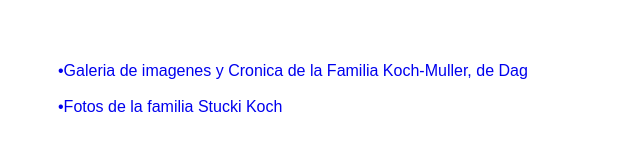
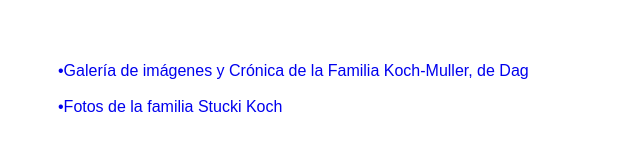
Before and after one commit to puntiagudo/puntiagudo.github.io, a plain HTML site: page stuckikoch.html in a window 1280 px wide. Shown: the full height of the page, 0-640 px from the left. Drawn offline with Linux system fonts and the light colour scheme.

Commit message:
text update

```diff
--- a/stuckikoch.html
+++ b/stuckikoch.html
@@ -20,7 +20,7 @@
 <br>
 <br>
 <br>
-<p class="p1"><a href="http://www.usti.com.br/ClanPunti">•Galeria de imagenes y Cronica de la Familia Koch-Muller, de Dag</a></p>
+<p class="p1"><a href="http://www.usti.com.br/ClanPunti">•Galería de imágenes y Crónica de la Familia Koch-Muller, de Dag</a></p>
 <br>
 <p class="p1"><a href="https://www.dropbox.com/sh/71j79vc0413aswe/AAAqtwMbUi6nPej-x27Ql80Da?dl=0">•Fotos de la familia Stucki Koch</a></:>
 
```
Also changed, not shown: index.html (+2 -2 lines).
